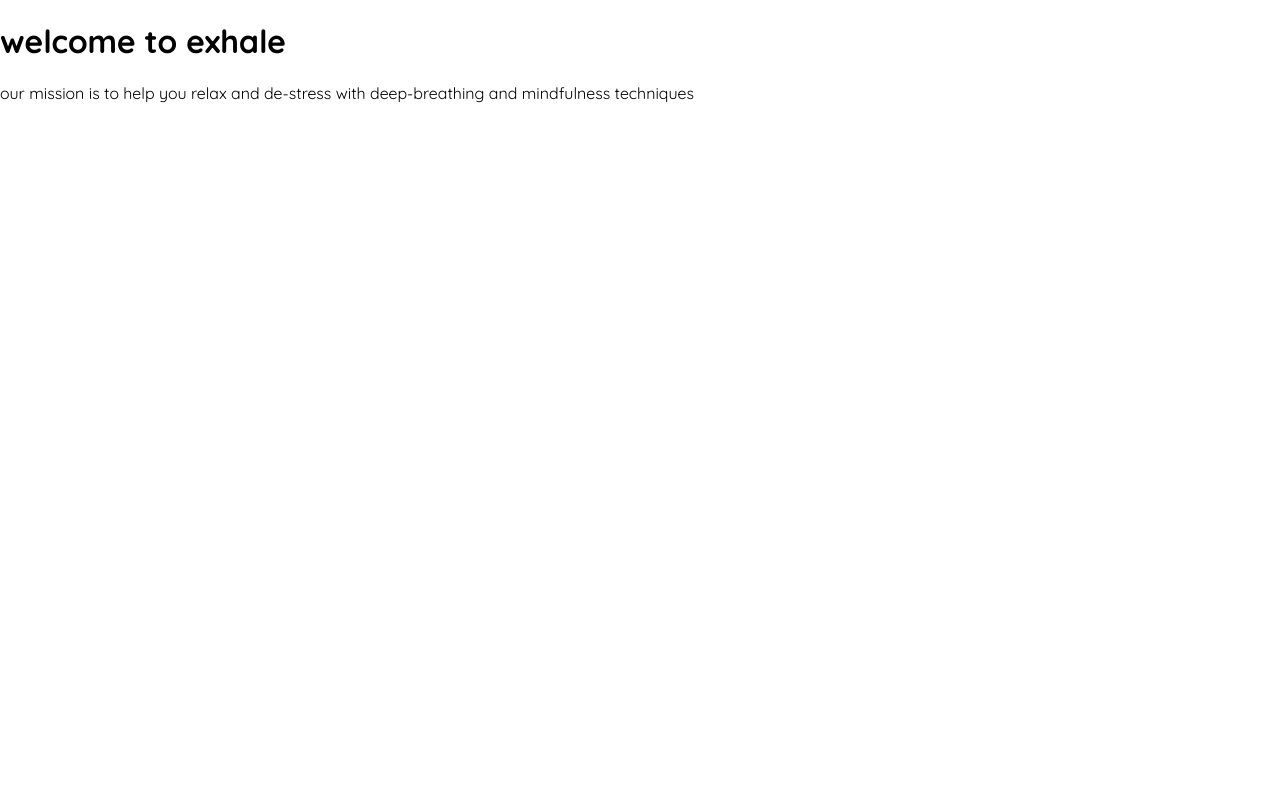
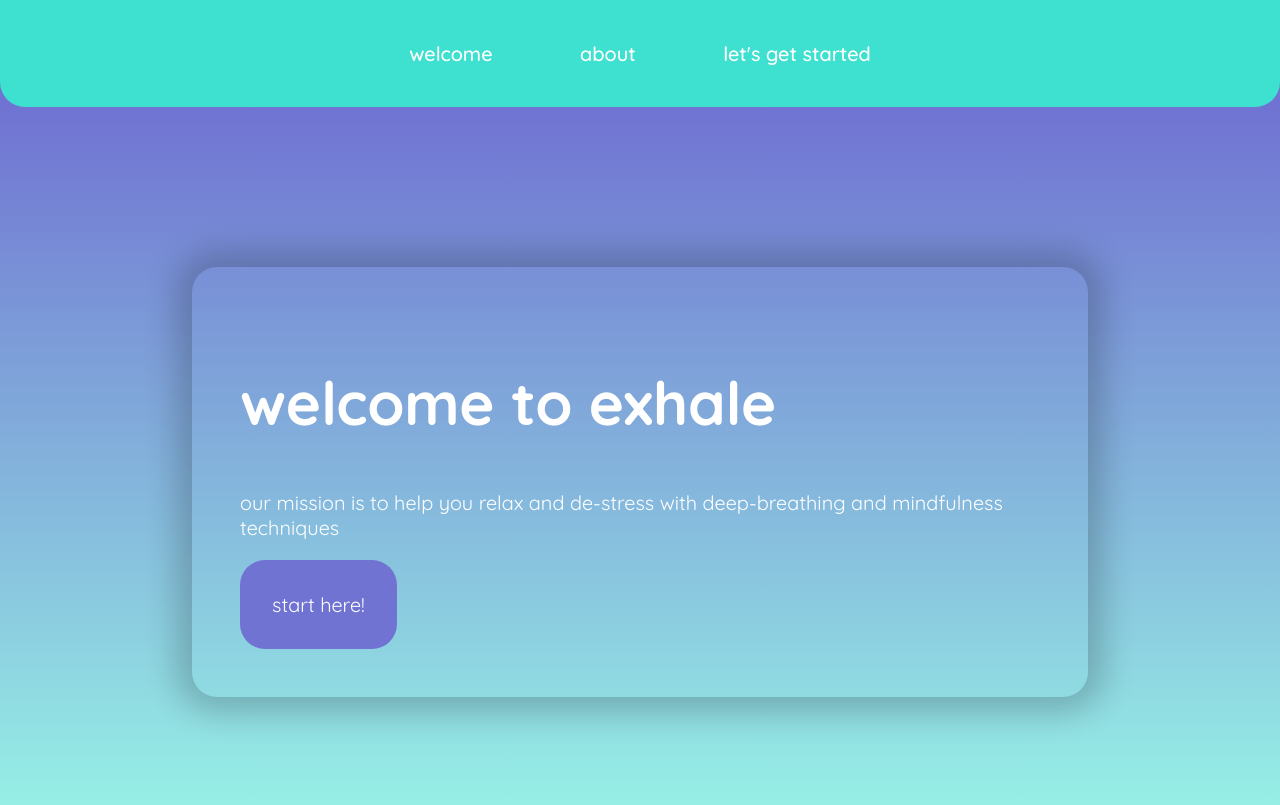
Before and after one commit to natanielf/TritonHacks-2021, a plain HTML site: page index.html in a window 1280 px wide. Shown: the top 805 px of the page. Drawn offline with Linux system fonts and the light colour scheme.

Commit message:
Homepage styling

```diff
--- a/assets/css/main.css
+++ b/assets/css/main.css
@@ -1,19 +1,130 @@
 @charset "UTF-8";
 
 :root {
-
+  --clr-main-default: hsl(174, 72%, 56%);
+  --clr-main-light: hsl(174, 72%, 76%);
+  --clr-main-dark: hsl(174, 72%, 36%);
+  --clr-accent1-default: hsl(238, 52%, 63%);
+  --clr-accent1-light: hsl(238, 52%, 83%);
+  --clr-accent1-dark: hsl(238, 52%, 43%);
+  --br: 1.25em;
 }
 
 @font-face {
-    font-family: "Quicksand";
-    src: url(../fonts/Quicksand-VariableFont_wght.ttf) format("truetype");
+  font-family: "Quicksand";
+  src: url("../fonts/Quicksand-VariableFont_wght.ttf") format("truetype");
+  font-weight: 300 700;
+  font-style: normal;
+  font-stretch: normal;
+  font-display: swap;
 }
 
 html {
-    margin: 0;
+  margin: 0;
+  scroll-behavior: smooth;
+  /* Firefox scrollbar styling */
+  scrollbar-color: var(--clr-main-light) var(--clr-accent1-default);
 }
 
 body {
-    margin: 0;
-    font-family: "Quicksand", sans-serif;
+  margin: 0;
+  font-family: "Quicksand", sans-serif;
+  font-size: 1.25em;
+  color: white;
+  background-color: var(--clr-accent1-default);
 }
+
+main {
+  display: grid;
+  place-items: center;
+}
+
+section {
+  width: 100%;
+}
+
+.section1 {
+  height: calc(100vh - 5.25em);
+  background: linear-gradient(
+    to bottom,
+    var(--clr-accent1-default),
+    var(--clr-main-light)
+  );
+}
+
+.section2 {
+  height: 100vh;
+  background: linear-gradient(
+    to top,
+    var(--clr-accent1-default),
+    var(--clr-main-light)
+  );
+}
+
+.section3 {
+  height: 100vh;
+  background: linear-gradient(
+    to bottom,
+    var(--clr-accent1-default),
+    var(--clr-main-light)
+  );
+}
+
+.container {
+  padding: 3rem;
+  margin: 20vh 15vw 2rem 15vw;
+  border-radius: var(--br);
+  box-shadow: 0 0 2rem 1rem rgba(0, 0, 0, 0.2);
+}
+
+nav {
+  margin: 0;
+  width: 100%;
+  text-align: center;
+  background-color: var(--clr-main-default);
+  border-radius: 0 0 var(--br) var(--br);
+}
+
+nav a {
+  display: inline-block;
+  padding: 1.25em;
+  margin: 1rem;
+  font-weight: 550;
+  border-radius: var(--br);
+}
+
+nav a:hover,
+nav a:active,
+nav a:focus {
+  background-color: var(--clr-main-dark);
+}
+
+a:is(:link, :visited, :hover, :active) {
+  color: hsl(0, 0%, 100%);
+  text-decoration: none;
+}
+
+h1 {
+  font-size: 3em;
+}
+
+.button {
+  display: inline-block;
+  padding: 2rem;
+  background-color: var(--clr-accent1-default);
+  border-radius: var(--br);
+}
+
+::-webkit-scrollbar {
+  width: 1em;
+  height: 1em;
+}
+
+::-webkit-scrollbar-track {
+  background-color: var(--clr-accent1-default);
+}
+
+::-webkit-scrollbar-thumb {
+  background-color: var(--clr-main-light);
+  border-radius: var(--br);
+}
--- a/index.html
+++ b/index.html
@@ -1,14 +1,47 @@
 <!DOCTYPE html>
 <html lang="en">
-<head>
-    <meta charset="UTF-8">
-    <meta http-equiv="X-UA-Compatible" content="IE=edge">
-    <meta name="viewport" content="width=device-width, initial-scale=1.0">
+  <head>
+    <meta charset="UTF-8" />
+    <meta http-equiv="X-UA-Compatible" content="IE=edge" />
+    <meta name="viewport" content="width=device-width, initial-scale=1.0" />
     <title>exhale - relax and de-stress</title>
-    <link rel="stylesheet" href="assets/css/main.css">
-</head>
-<body>
-    <h1>welcome to exhale</h1>
-    <p>our mission is to help you relax and de-stress with deep-breathing and mindfulness techniques</p>
-</body>
+    <link rel="stylesheet" href="assets/css/main.css" />
+  </head>
+  <body>
+    <main>
+      <nav>
+        <a href="#">welcome</a>
+        <a href="#about">about</a>
+        <a href="#start">let's get started</a>
+      </nav>
+      <section class="section1">
+        <div class="container">
+          <h1 id="#">welcome to exhale</h1>
+          <p>
+            our mission is to help you relax and de-stress with deep-breathing
+            and mindfulness techniques
+          </p>
+          <a href="#" class="button">start here!</a>
+        </div>
+      </section>
+      <section class="section2">
+        <div class="container">
+          <h1 id="#about">about us</h1>
+          <p>
+            do you often feel stressed and anxious? look no further than exhale,
+            your solution to deep breathing and mindfulness!
+          </p>
+        </div>
+      </section>
+      <section class="section3">
+        <div class="container">
+          <h1 id="#start">start here</h1>
+          <p>
+            if you're ready to let go of the stresses in your life, click here:
+          </p>
+          <a href="#" class="button">i'm ready!</a>
+        </div>
+      </section>
+    </main>
+  </body>
 </html>
```
Also changed, not shown: 1 other file.
